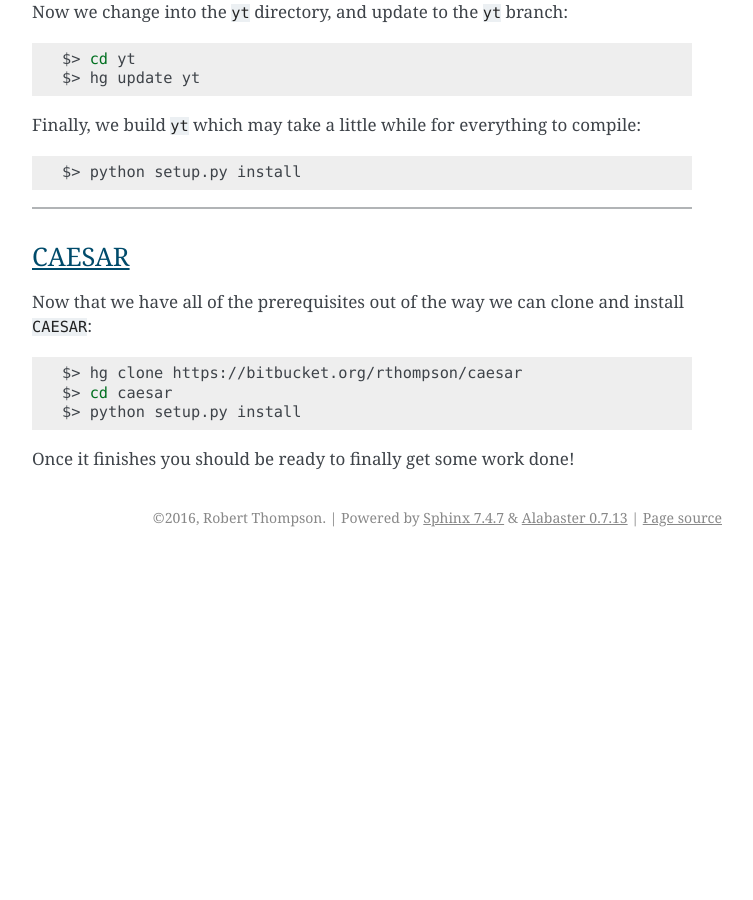
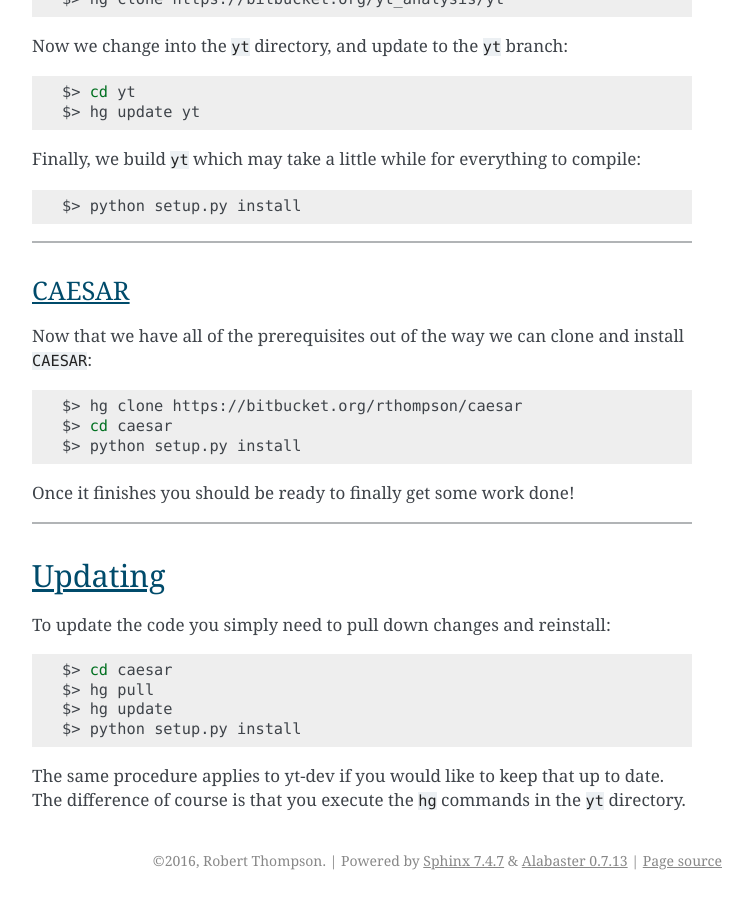
Before and after one commit to dnarayanan/caesar, a Sphinx documentation site: the page built from docs/source/getting_started.rst, in a window 1280 px wide and 900 px high, scrolled down 1848 px. Shown: the whole window, without its empty margins (388-1141 px from the left). Built offline with Sphinx 7.4.7, drawn with Linux system fonts in a browser that asks for light colours; before the commit the page ends 2405 px from its top, so only the background shows below that.

Commit message:
adding Updating section

```diff
--- a/docs/source/getting_started.rst
+++ b/docs/source/getting_started.rst
@@ -121,3 +121,21 @@ and install ``CAESAR``:
    $> python setup.py install
 
 Once it finishes you should be ready to finally get some work done!
+
+----
+
+Updating
+========
+
+To update the code you simply need to pull down changes and reinstall:
+
+.. code-block:: bash
+
+   $> cd caesar
+   $> hg pull
+   $> hg update
+   $> python setup.py install
+
+The same procedure applies to yt-dev if you would like to keep that up
+to date.  The difference of course is that you execute the ``hg``
+commands in the ``yt`` directory.
```
